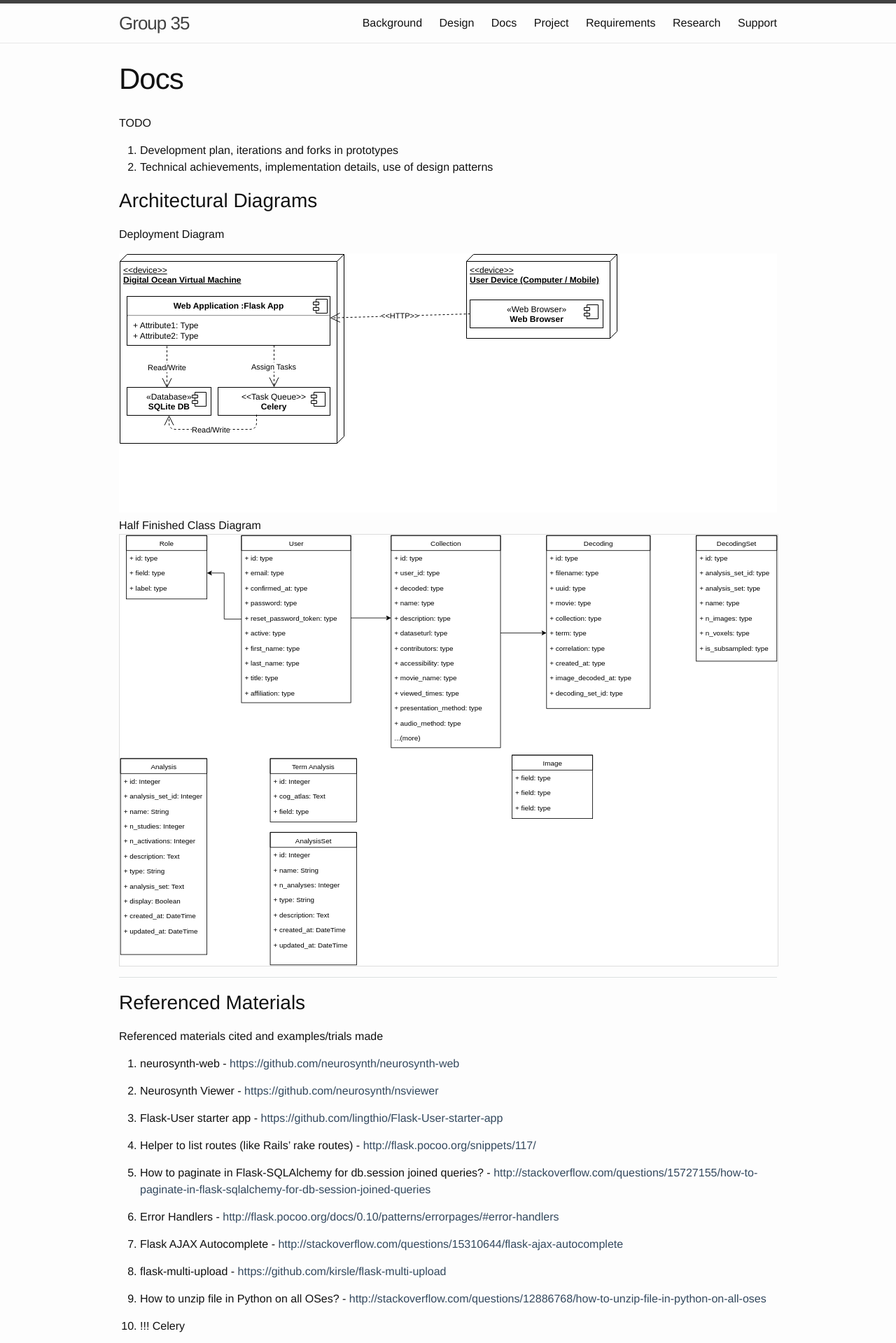
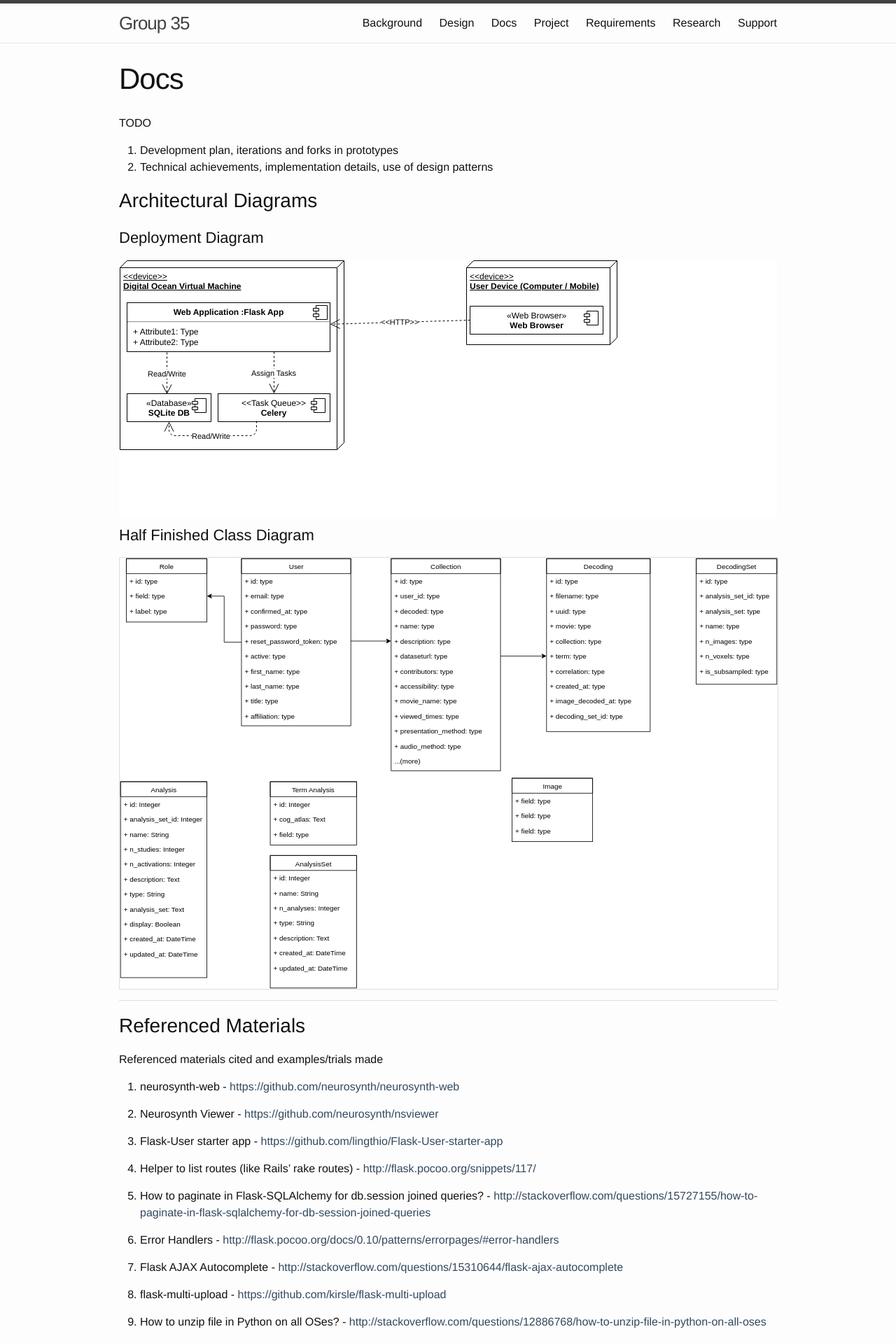
Before and after one commit to UCL-CS35/group35, a Jekyll site: the page built from 2015/group35/docs.md, in a window 1280 px wide. Shown: the top 1919 px of the page at 70% size. Built offline with Jekyll 4.4.1, drawn with Linux system fonts in a browser that asks for light colours.

```diff
--- a/2015/group35/docs.md
+++ b/2015/group35/docs.md
@@ -10,11 +10,12 @@ TODO
 6. Technical achievements, implementation details, use of design patterns
 
 ## Architectural Diagrams
-Deployment Diagram
+
+### Deployment Diagram
 <object data="../images/diagrams/deployment.svg" width="100%" type="image/svg+xml">
 </object>
 
-Half Finished Class Diagram
+### Half Finished Class Diagram
 <img src="../images/diagrams/class.svg" style="width:100%">
 
 <hr>
```
Also changed, not shown: 2 other files.
